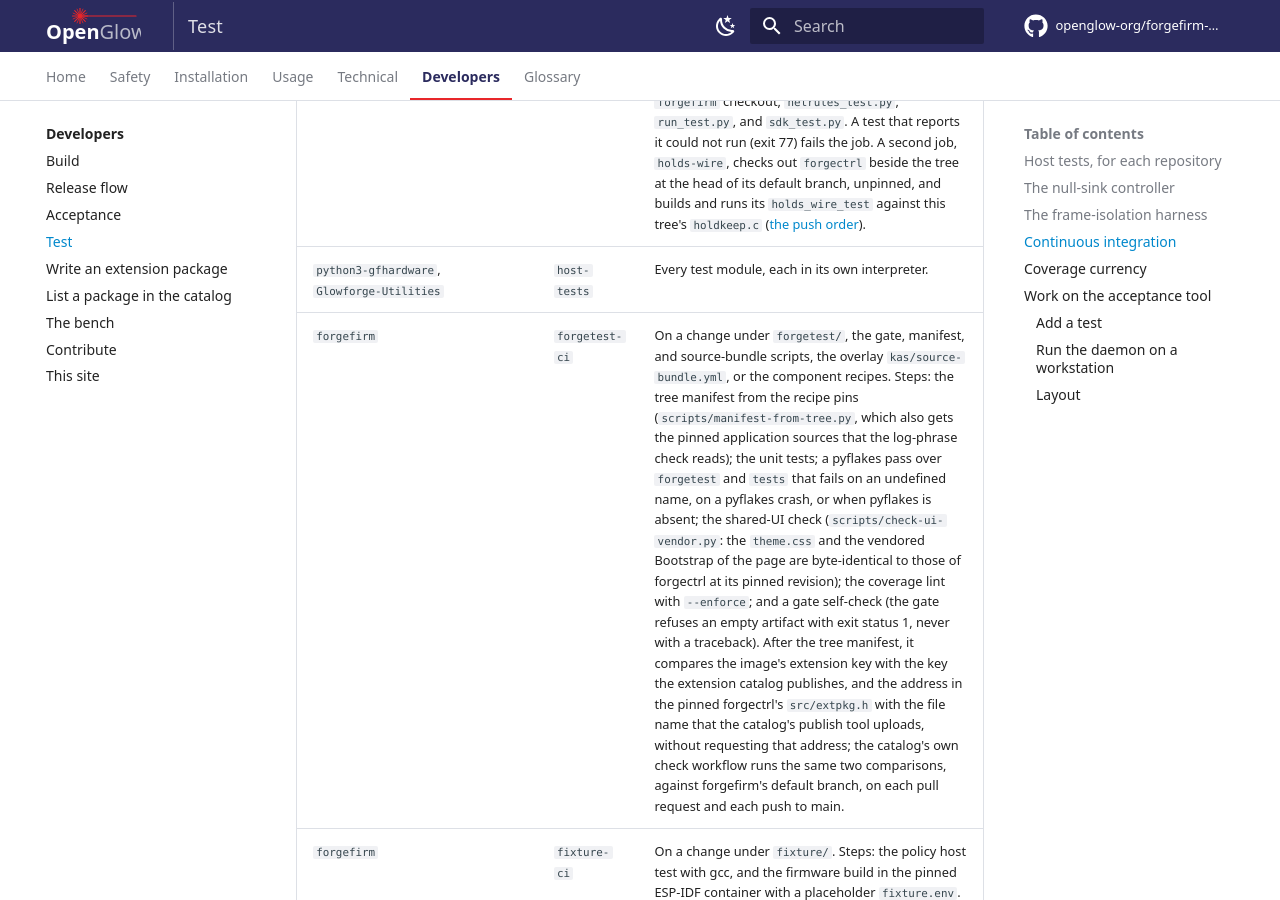
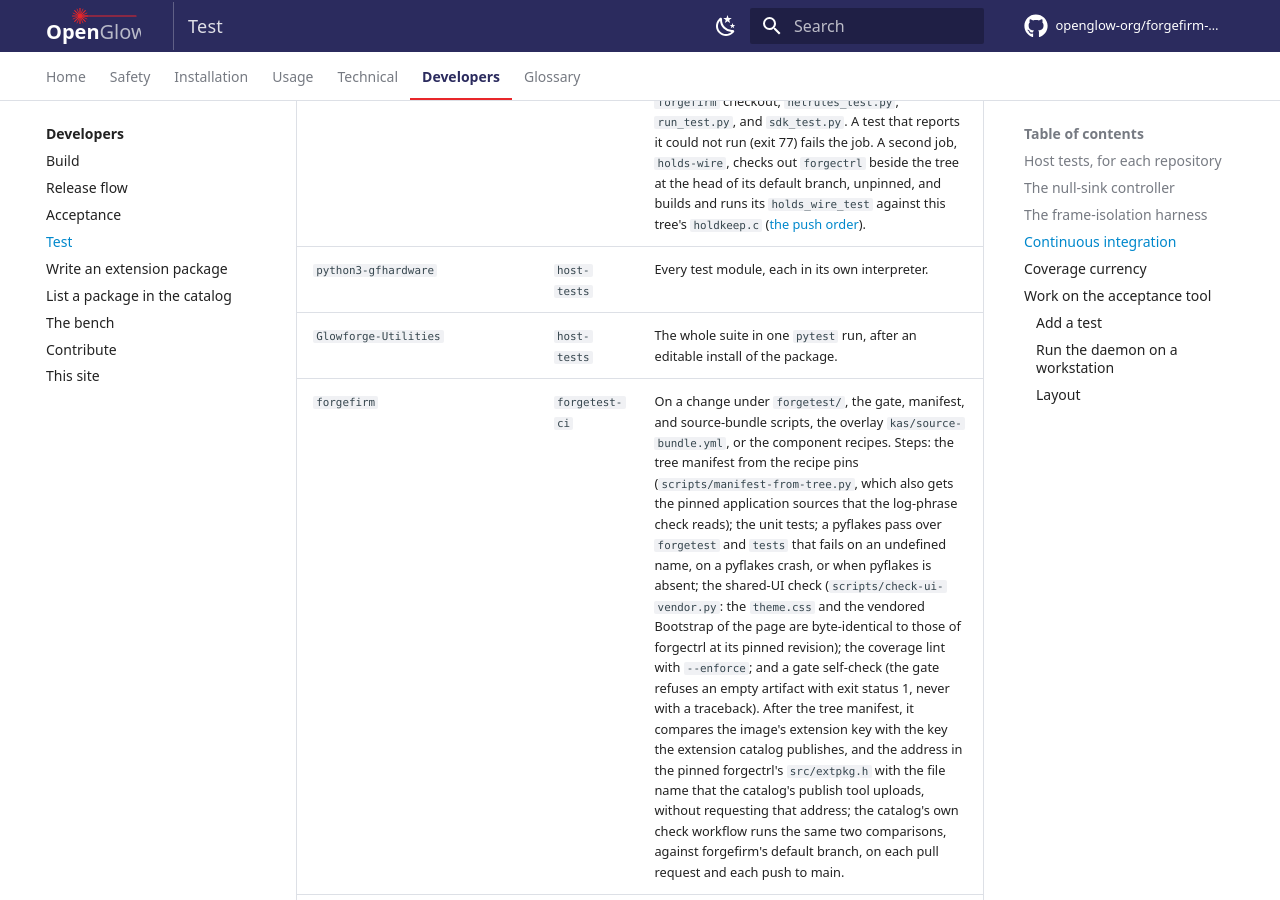
Before and after one commit to openglow-org/forgefirm-docs, an MkDocs documentation site: the page built from docs/developers/testing.md, in a window 1280 px wide and 900 px high, scrolled down 9392 px. Built offline with MkDocs 1.6.1 and Material for MkDocs 9.7.7, drawn with Linux system fonts in a browser that asks for light colours; comment, search, counter and statistics services are not loaded.

Commit message:
Testing: the Glowforge-Utilities CI runs its suite in one pytest run
Docs only. The CI table gave python3-gfhardware and Glowforge-Utilities
one row: every test module, each in its own interpreter. That is
python3-gfhardware's host-tests workflow alone. Glowforge-Utilities'
installs the package as editable and runs python -m pytest -q tests
once.

- developers/testing.md, Continuous integration: python3-gfhardware and
  Glowforge-Utilities each have a row; the first runs every test module
  in its own interpreter, the second the whole suite in one pytest run,
  after an editable install of the package.

Proof: python scripts/check-style.py (style: clean), python
scripts/check-interfaces.py (interfaces: clean (245 checked)), zensical
build (strict: No issues found). The steps are those of each
repository's .github/workflows/host-tests.yml: python3-gfhardware's
"Run every test module in its own interpreter" (python -m unittest per
module), and Glowforge-Utilities' Install (pip install -e .) and Test
(python -m pytest -q tests). Negative control on a scratch copy of the
tree: the British spelling of 'canceled' put into the new row fails
check-style.py (one SPELLING finding, exit 1), and a link to a page that
does not exist put into the same row fails the strict build (page does
not exist, exit 1).

Acceptance: none; docs only.

```diff
--- a/docs/developers/testing.md
+++ b/docs/developers/testing.md
@@ -139,7 +139,8 @@ coverage lint reads a component's workflow at its pinned revision instead
 | `grblHAL-glowforge` | `build` | The CMake build and the eight C tests. Then a checkout of `forgefirm` for the eleven harnesses, which run against the null-sink build. The harnesses come from the head of `master` in `forgefirm`, unpinned. Push a harness change before the driver change that needs it. |
 | `forgectrl` | `build` | The CMake build with `-Werror`, with a checkout of `forgeext` beside the `forgefirm` one for `holds_wire_test`, at the head of its default branch, unpinned ([the push order](release-flow.md#the-push-order)), and every C test binary (`fflog_e2e_test` runs inside `tests/fflog_e2e.sh`). The configure reads this workflow and stops on a `*_test` target that no step runs on every run, as the [coverage lint](#coverage-currency) counts a step: the step's own `run:` line is `./build/<name>`, or, for `fflog_e2e_test`, runs `tests/fflog_e2e.sh`. A tree without the workflow file does not configure, and neither does a target declared after the ctest block at the end of `CMakeLists.txt`. `tools/check_ui_js.py`, which parses every script of the bundled pages. `tests/wizard_walk.py`, which walks the bundled first-run page in headless Chrome; the runner image carries Google Chrome, which the Dependencies step checks for, so the walk finds `/usr/bin/google-chrome` (`host_setup.sh` runs it a second time against the daemon). `tests/fflog_e2e.sh` with the image's `rsyslog.conf` from a `forgefirm` checkout, and `tests/host_start.sh`. Then the image's ulfius, which the workflow builds from that checkout's recipe, and against it `tests/host_routes.sh`, `host_ext.sh`, `host_setup.sh`, `host_lease.sh`, `host_guard.sh`, `host_lan.sh`, and `host_update.sh`. Last, `tests/test_routes.py`. |
 | `forgeext` | `build` | fwup 1.16.0 (the version the image carries) and the CMake build with `-Werror`; eleven C tests, `install_test.py`, and `ffx_test.py`; and under `sudo`, `sandbox_test` and, with the rule file from a `forgefirm` checkout, `netrules_test.py`, `run_test.py`, and `sdk_test.py`. A test that reports it could not run (exit 77) fails the job. A second job, `holds-wire`, checks out `forgectrl` beside the tree at the head of its default branch, unpinned, and builds and runs its `holds_wire_test` against this tree's `holdkeep.c` ([the push order](release-flow.md#the-push-order)). |
-| `python3-gfhardware`, `Glowforge-Utilities` | `host-tests` | Every test module, each in its own interpreter. |
+| `python3-gfhardware` | `host-tests` | Every test module, each in its own interpreter. |
+| `Glowforge-Utilities` | `host-tests` | The whole suite in one `pytest` run, after an editable install of the package. |
 | `forgefirm` | `forgetest-ci` | On a change under `forgetest/`, the gate, manifest, and source-bundle scripts, the overlay `kas/source-bundle.yml`, or the component recipes. Steps: the tree manifest from the recipe pins (`scripts/manifest-from-tree.py`, which also gets the pinned application sources that the log-phrase check reads); the unit tests; a pyflakes pass over `forgetest` and `tests` that fails on an undefined name, on a pyflakes crash, or when pyflakes is absent; the shared-UI check (`scripts/check-ui-vendor.py`: the `theme.css` and the vendored Bootstrap of the page are byte-identical to those of forgectrl at its pinned revision); the coverage lint with `--enforce`; and a gate self-check (the gate refuses an empty artifact with exit status 1, never with a traceback). After the tree manifest, it compares the image's extension key with the key the extension catalog publishes, and the address in the pinned forgectrl's `src/extpkg.h` with the file name that the catalog's publish tool uploads, without requesting that address; the catalog's own check workflow runs the same two comparisons, against forgefirm's default branch, on each pull request and each push to main. |
 | `forgefirm` | `fixture-ci` | On a change under `fixture/`. Steps: the policy host test with gcc, and the firmware build in the pinned ESP-IDF container with a placeholder `fixture.env`. Thus a change that does not compile never reaches a bench. |
 | `forgefirm` | `sandbox-ci` | On a change to the `forgefirm-sandbox` recipe or to the test. One step: `scripts/sandbox-rules-test.py` as root, which loads the [extension sandbox's](../technical/forgefirm/image-and-bsp.md#the-extension-sandbox) rule file into a network namespace of its own, joins a second namespace to it with a veth pair (a peer that is not the machine), and sends from real uids. A pool uid is refused on loopback (IPv4 and IPv6), at its own LAN address, and at the peer (TCP at once, UDP with `EPERM`); root and the uids on either side of the pool are not touched; an allowlist chain opens one port of the peer to one uid; with loopback and the machine's own address on its allowlist a pool uid is still refused there; and loading the file again takes the allowlist away. |
```
